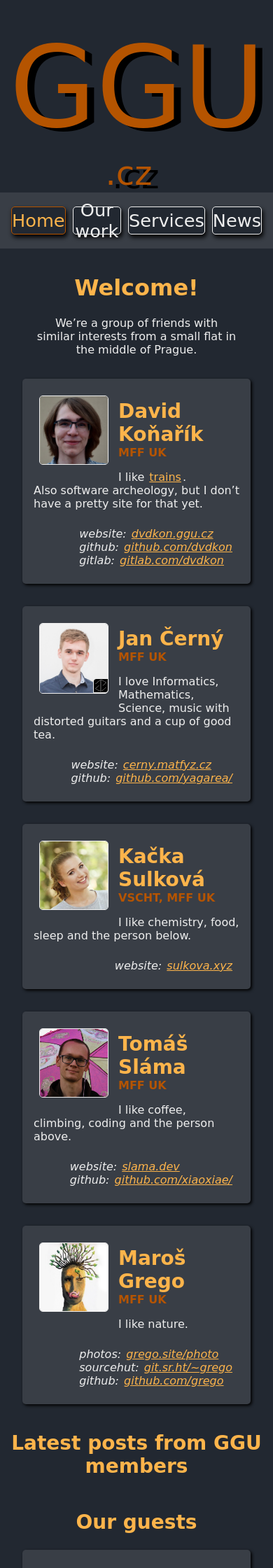
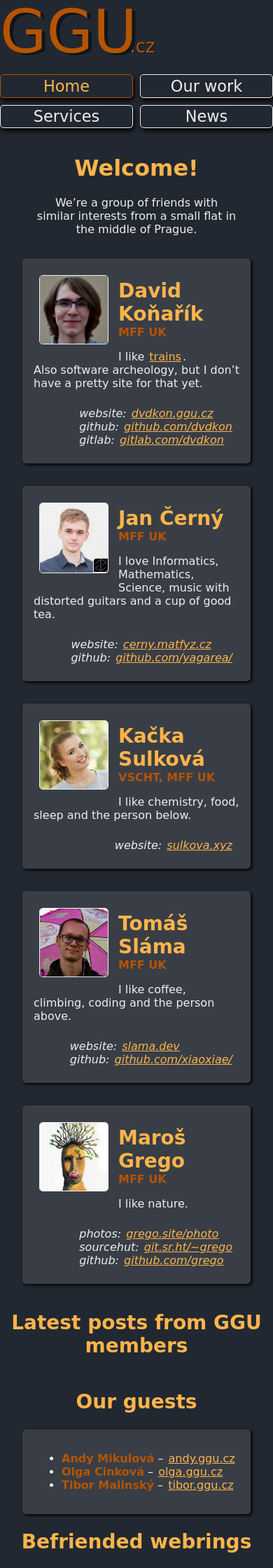
Before and after one commit to yagarea/ggu.cz, a Jekyll site: the page built from ggu.cz/pages/index.md, in a window 390 px wide. Shown: the top 2240 px of the page at 70% size. Built offline with Jekyll 4.4.1, drawn with Linux system fonts in a browser that asks for light colours.

Commit message:
redesign header

```diff
--- a/ggu.cz/_sass/_display-page.sass
+++ b/ggu.cz/_sass/_display-page.sass
@@ -26,34 +26,6 @@
     height: auto
     padding: 1.2em 0
     border-top: 1px solid $hairline-color
-
-//------------------------------------ header
-
-.display-page-header
-  margin-bottom: clamp(1.5em, 5vw, 3em)
-  padding: clamp(2em, 7vw, 4em) 1em clamp(1.5em, 4vw, 2.5em)
-  background-color: $background-color-highlight
-  border-bottom: 2px solid $highlight-color
-  text-align: center
-
-.display-page-logo
-  max-width: 34em
-  margin: 0 auto
-
-  .title-big
-    display: block
-    margin: 0
-    font-size: clamp(1.9rem, 5.5vw, 3.4rem)
-    line-height: 1.05
-    text-wrap: balance
-    text-shadow: 4px 3px 0 $shadow-color
-
-  .subtitle
-    margin: 0.8em 0 0
-    color: $muted-text-color
-    font-size: clamp(0.9rem, 2.2vw, 1.1rem)
-    letter-spacing: 0.14em
-    text-transform: uppercase
 
 //------------------------------------ article
 
@@ -211,18 +183,6 @@
     background-color: #fff
     color: #000
 
-  .display-page-header
-    padding: 0 0 1em
-    background-color: transparent
-    border-bottom: 2px solid #000
-
-  .display-page-logo .title-big
-    color: #000
-    text-shadow: none
-
-  .display-page-logo .subtitle
-    color: #000
-
   .display-page-body
     max-width: none
     padding: 0
--- /dev/null
+++ b/ggu.cz/_sass/_header.sass
@@ -0,0 +1,115 @@
+@use "theme" as *
+
+// The band at the top of every page. It carries either the site wordmark
+// (`.logo` on its own, plus the navigation) or a page title (`.logo-page-title`,
+// on the pages that stand on their own). The only thing the two differ in is the
+// size of the title, so that is the one value the modifier changes.
+
+.site-header
+  margin-bottom: clamp(1.5em, 5vw, 3em)
+  padding: clamp(2em, 7vw, 4em) 1em clamp(1.5em, 4vw, 2.5em)
+  background-color: $background-color-highlight
+  border-bottom: 2px solid $highlight-color
+  text-align: center
+
+.nav
+  display: flex
+  flex-wrap: wrap
+  justify-content: center
+  gap: 10px
+  margin-top: clamp(1em, 3vw, 1.5em)
+
+.nav-button
+  display: flex
+  align-items: center
+  justify-content: center
+  box-sizing: border-box
+  width: 6.5em
+  min-height: 1.5em
+  padding: 0
+  background-color: $background-color
+  border: 1px solid $text-color
+  border-radius: 5px
+  box-shadow: 2px 4px 6px black
+  color: $text-color
+  font-size: 2em
+  text-decoration: none
+  transition: background-color 0.15s ease
+
+  &:hover, &:focus-visible
+    background-color: $background-color-hover
+
+  &[aria-current="page"]
+    border-color: $highlight-color
+    color: $text-highlight-color
+
+  // Four buttons of a fixed width stop fitting on one row below ~900px, so from
+  // there on they are sized by their label; on a phone the row wraps instead of
+  // overflowing the band.
+  @media screen and (max-width: 900px)
+    width: auto
+    padding: 0 0.8em
+    font-size: 1.6em
+
+  // Once the row has to break, break it evenly: two by two beats three plus a
+  // stray one. `gap` is 10px, so half of it comes off each button.
+  @media screen and (max-width: 620px)
+    width: calc(50% - 5px)
+    font-size: 1.4em
+
+.logo
+  --title-size: clamp(4rem, 22vw, 10rem)
+  max-width: 34em
+  margin: 0 auto
+  color: $text-color
+
+  a
+    padding: 0
+    text-decoration: none
+
+    &:hover, &:focus-visible
+      background-color: transparent
+
+// A page title is a sentence rather than a wordmark: it has to wrap, so it
+// cannot be set at wordmark size.
+.logo-page-title
+  --title-size: clamp(1.9rem, 5.5vw, 3.4rem)
+
+.title-big, .title-small
+  display: inline-block
+  color: $highlight-color
+  line-height: 1.05
+  // Scales with the title, so both sizes keep the same drop shadow.
+  text-shadow: 0.06em 0.04em 0 $shadow-color
+
+.title-big
+  margin: 0
+  font-size: var(--title-size)
+  text-wrap: balance
+
+.title-small
+  margin: 0 0 0 -0.4em
+  font-size: calc(var(--title-size) * 0.3)
+
+.subtitle
+  margin: 0.8em 0 0
+  color: $muted-text-color
+  font-size: clamp(0.9rem, 2.2vw, 1.1rem)
+  letter-spacing: 0.14em
+  text-transform: uppercase
+
+//------------------------------------ paper
+
+@media print
+  .site-header
+    margin-bottom: 1em
+    padding: 0 0 1em
+    background-color: transparent
+    border-bottom: 2px solid #000
+
+    .nav
+      display: none
+
+  .title-big, .title-small, .subtitle
+    color: #000
+    text-shadow: none
--- a/ggu.cz/assets/css/styles.sass
+++ b/ggu.cz/assets/css/styles.sass
@@ -2,6 +2,7 @@
 ---
 
 @use "theme" as *
+@use "header"
 @use "display-page"
 @use "gallery"
 
@@ -63,35 +64,6 @@
   margin: auto
   padding-bottom: 2em
 
-.logo
-  margin: 2em auto
-  margin-bottom: 0px
-  display: inline-block
-  width: 100%
-  text-align: center
-  color: $text-color
-
-  a
-    text-decoration: none
-
-    &:hover
-      background-color: $background-color
-
-.title-big
-  font-size: 10em
-  display: inline-block
-  color: $highlight-color
-  text-shadow: 10px 5px black
-
-.title-small
-  font-size: 3em
-  display: inline-block
-  color: $highlight-color
-  text-shadow: 10px 5px black
-  margin-left: -20px
-  margin-top: 0
-
-
 .block
   background-color: $block-color
   padding: 1em
@@ -100,43 +72,6 @@
   box-shadow: 2px 2px 4px black
 
 //-----------------------------------
-
-.nav
-  height: 4em
-  background-color: $block-color
-  left: 50%
-  text-align: center
-  display: flex
-  justify-content: center
-  gap: 10px
-  flex-direction: row
-  height: 5em
-  padding: 0 1em
-
-.nav-button
-  font-size: 2em
-  background-color: $background-color
-  height: 1.5em
-  width: 6.5em
-  margin: auto 0
-  padding: 0
-  display: flex
-  align-items: center
-  justify-content: center
-  color: $text-color
-  text-decoration: none !important
-  border: 1px solid $text-color
-  border-radius: 5px
-  box-shadow: 2px 4px 6px black
-  transition: background-color .15s ease
-
-  &:hover, &:focus-visible
-    background-color: $background-color-hover
-
-  &[aria-current="page"]
-    border-color: $highlight-color
-    color: $text-highlight-color
-
 
 strong
   color: $highlight-color
@@ -420,6 +355,3 @@
 @media screen and (max-width: 850px)
   .project-card, .member
     width: 100%
-
-  .nav-button
-    font-size: 1.6em
```
